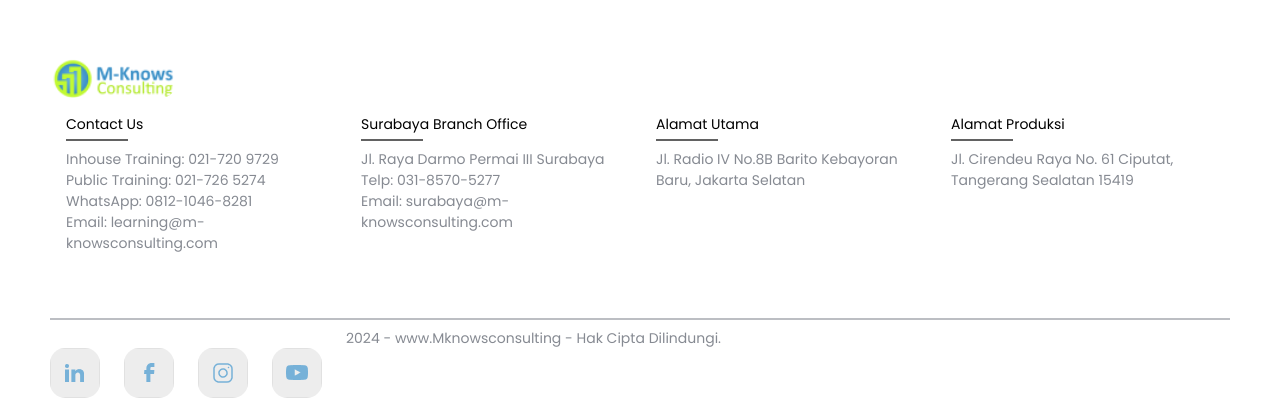
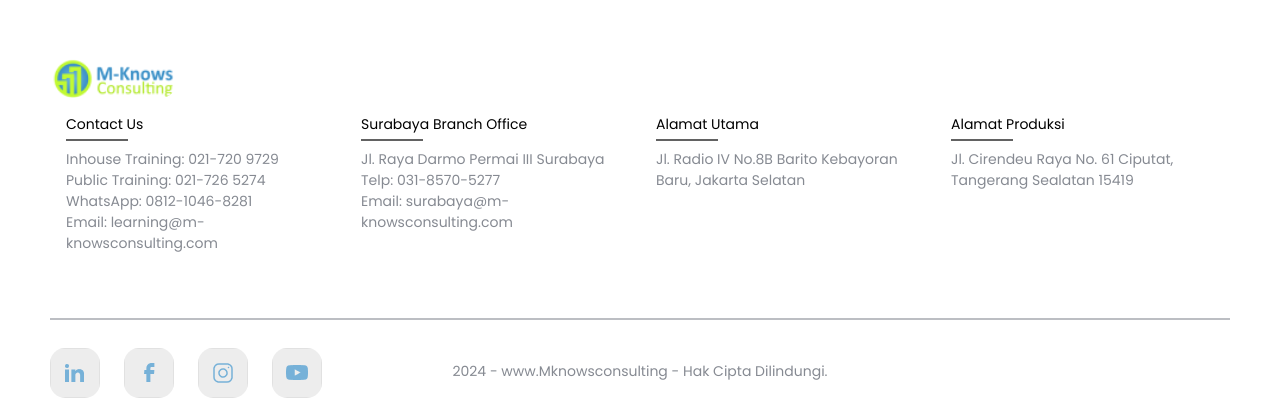
Before and after one commit to NgurahAp/mknows-landing-page, a Next.js app: page / in a window 1280 px wide. Shown: the part 1663-2061 px from the top of the page. Built offline with nearby package versions, Linux system fonts and the light colour scheme; no server answers.

Commit message:
done footer.

```diff
--- a/src/app/page.tsx
+++ b/src/app/page.tsx
@@ -183,18 +183,18 @@ export default function Home() {
         </div>
       </section>
       {/* Footer */}
-      <footer className="h-[450px] px-[50px] pt-32">
+      <footer className="h-[450px] px-[50px] pt-32 relative">
         <Image
           src="/assets/navbar-logo.png"
           alt="M-Knows Logo"
           width={126}
           height={32}
-          className="rounded-[15px] "
+          className="rounded-[15px]"
         />
-        <div className="flex justify-between  ">
+        <div className="flex justify-between">
           <div className="flex-1 p-4">
-            <h2 className=" text-[14px]">Contact Us</h2>
-            <div className="w-[62px] h-[2px] bg-[#626262]  mt-1 mb-2"></div>
+            <h2 className="text-[14px]">Contact Us</h2>
+            <div className="w-[62px] h-[2px] bg-[#626262] mt-1 mb-2"></div>
             <p className="text-[#868A92] text-[14px]">
               Inhouse Training: 021-720 9729
             </p>
@@ -209,33 +209,33 @@ export default function Home() {
             </p>
           </div>
           <div className="flex-1 p-4">
-            <h2 className=" text-[14px]">Surabaya Branch Office</h2>
-            <div className="w-[62px] h-[2px] bg-[#626262]  mt-1 mb-2"></div>
+            <h2 className="text-[14px]">Surabaya Branch Office</h2>
+            <div className="w-[62px] h-[2px] bg-[#626262] mt-1 mb-2"></div>
             <p className="text-[#868A92] text-[14px]">
               Jl. Raya Darmo Permai III Surabaya
             </p>
-            <p className="text-[#868A92] text-[14px]">Telp: 031-8570-5277 </p>
+            <p className="text-[#868A92] text-[14px]">Telp: 031-8570-5277</p>
             <p className="text-[#868A92] text-[14px]">
               Email: surabaya@m-knowsconsulting.com
             </p>
           </div>
           <div className="flex-1 p-4">
-            <h2 className=" text-[14px]">Alamat Utama</h2>
-            <div className="w-[62px] h-[2px] bg-[#626262]  mt-1 mb-2"></div>
+            <h2 className="text-[14px]">Alamat Utama</h2>
+            <div className="w-[62px] h-[2px] bg-[#626262] mt-1 mb-2"></div>
             <p className="text-[#868A92] text-[14px]">
               Jl. Radio IV No.8B Barito Kebayoran Baru, Jakarta Selatan
             </p>
           </div>
           <div className="flex-1 p-4">
-            <h2 className=" text-[14px]">Alamat Produksi</h2>
-            <div className="w-[62px] h-[2px] bg-[#626262]  mt-1 mb-2"></div>
+            <h2 className="text-[14px]">Alamat Produksi</h2>
+            <div className="w-[62px] h-[2px] bg-[#626262] mt-1 mb-2"></div>
             <p className="text-[#868A92] text-[14px]">
               Jl. Cirendeu Raya No. 61 Ciputat, Tangerang Sealatan 15419
             </p>
           </div>
         </div>
-        <div className="w-full h-[2px] bg-[#BCBEC3]   mt-12 mb-2"></div>
-        <div className="flex">
+        <div className="w-full h-[2px] bg-[#BCBEC3] mt-12 mb-2"></div>
+        <div className="flex items-center relative">
           <div className="flex pt-5">
             <Image
               src="/assets/linkedin-icon.png"
@@ -266,7 +266,9 @@ export default function Home() {
               className="rounded-[15px] mr-6"
             />
           </div>
-          <h1 className="text-[14px] align-middle text-[#868A92]">2024 - www.Mknowsconsulting - Hak Cipta Dilindungi.</h1>
+          <h1 className="absolute left-1/2 transform -translate-x-1/2 pt-4 text-[14px] text-[#868A92]">
+            2024 - www.Mknowsconsulting - Hak Cipta Dilindungi.
+          </h1>
         </div>
       </footer>
     </main>
```
